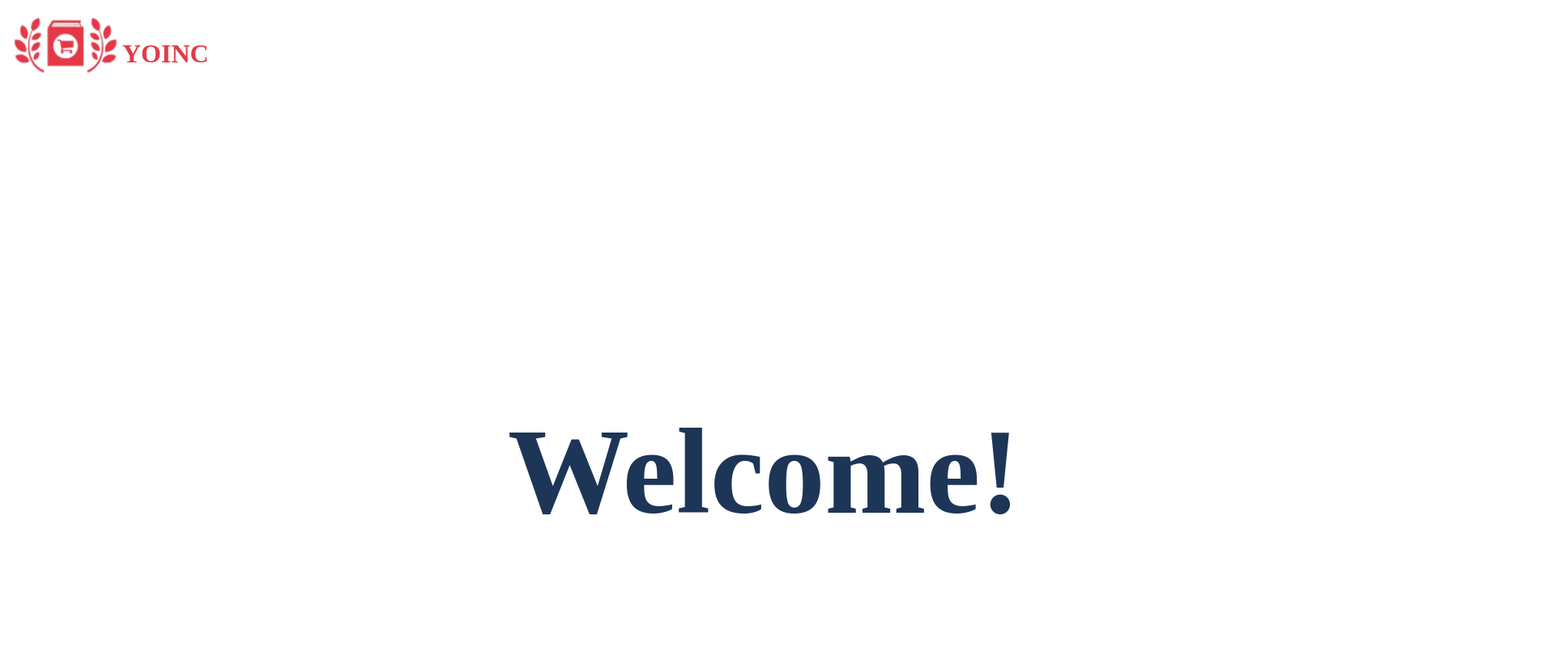
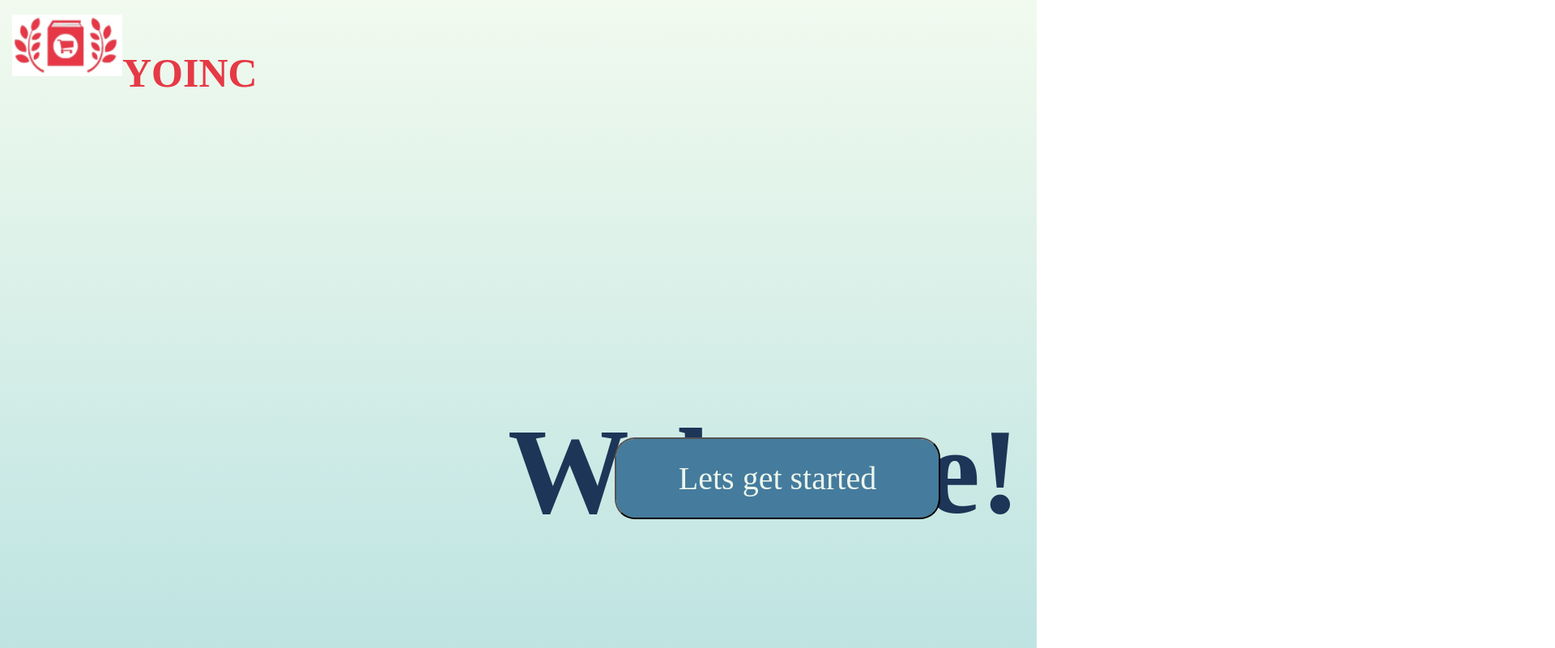
Before and after one commit to amatt06/YOINC, a React (Create React App) app in the folder yoinc/: page / in a window 1280 px wide. Shown: the top 800 px of the page at 81% size, 1920 px wide, since content can reach past the window. Built offline with nearby package versions, Linux system fonts and the light colour scheme.

Commit message:
added all elements

```diff
--- a/yoinc/src/App.css
+++ b/yoinc/src/App.css
@@ -1,13 +1,29 @@
+body {
+    width: 1920px;
+    height: 1080px;
+    background: transparent linear-gradient(180deg, #F1FAEEF7 0%, #A8DADCF7 100%) 0 0 no-repeat padding-box;
+    opacity: 1;
+}
+
 h1 {
     position: absolute;
     top: 27px;
     left: 151px;
     width: 155px;
     height: 59px;
-
-    font: normal normal bold 50px/59px .AppleSystemUIFont;
+    text-align: left;
+    font: normal normal bold 50px/59px '.AppleSystemUIFont';
     letter-spacing: 0;
     color: #E63946;
+    opacity: 1;
+}
+
+img {
+    position: absolute;
+    top: 18px;
+    left: 15px;
+    width: 136px;
+    height: 76px;
     opacity: 1;
 }
 
@@ -17,20 +33,24 @@ h2 {
     left: 627px;
     width: 666px;
     height: 151px;
-
-
+    text-align: left;
     font: normal normal bold 150px/181px Josefin Sans;
     letter-spacing: 0;
     color: #1D3557;
     opacity: 1;
 }
 
-img {
+
+button {
     position: absolute;
-    top: 18px;
-    left: 15px;
-    width: 136px;
-    height: 76px;
-
+    top: 540px;
+    left: 759px;
+    width: 402px;
+    height: 101px;
+    background: #457B9D 0 0 no-repeat padding-box;
+    border-radius: 25px;
     opacity: 1;
+    font: normal normal normal 40px/48px Josefin Sans;
+    letter-spacing: 0;
+    color: #F1FAEEF7;
 }
--- a/yoinc/src/App.js
+++ b/yoinc/src/App.js
@@ -7,6 +7,9 @@ function App() {
             <img alt='logo' src={require('./images/YOINC_logo.png')}/>
             <h1>YOINC</h1>
             <h2>Welcome!</h2>
+            <button>
+                Lets get started
+            </button>
         </div>
     );
 }
```
